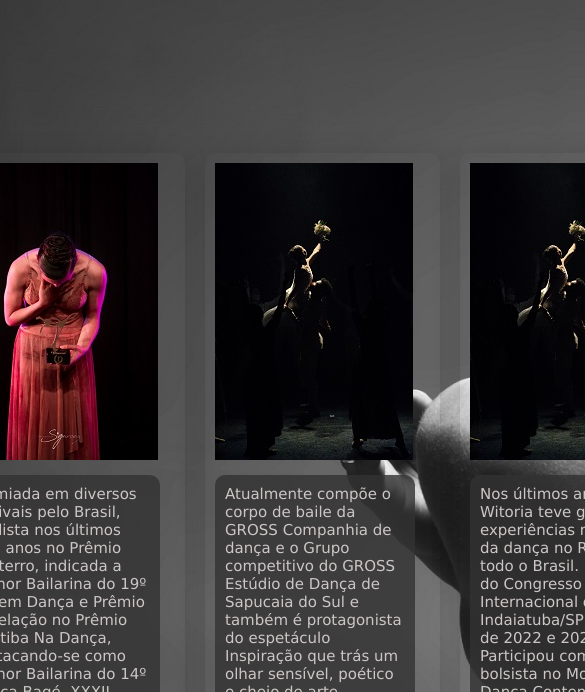
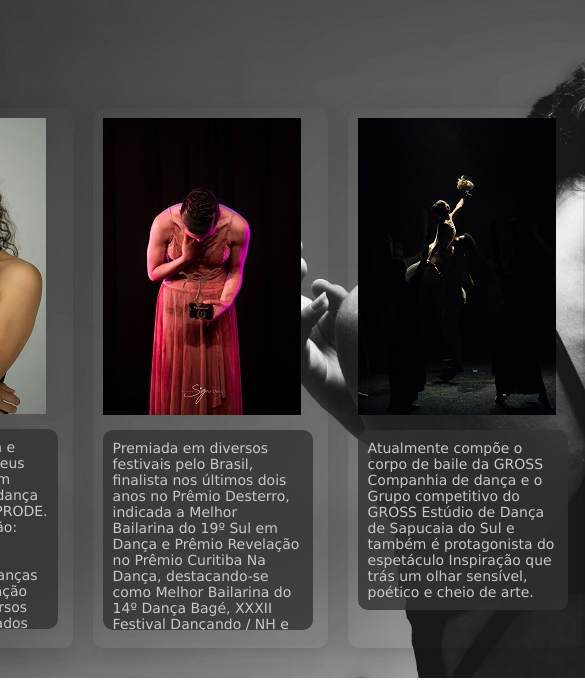
Before and after one commit to william-leao/Projeto-Portifolio-Bailarina-Witoria, a plain HTML site: page index.html in a window 390 px wide. Shown: the part 152-844 px from the top of the page, 585 px wide, since content can reach past the window. Drawn offline with Linux system fonts and the light colour scheme.

Commit message:
Add files via upload

```diff
--- a/src/css/estilos.css
+++ b/src/css/estilos.css
@@ -3,7 +3,10 @@ body {
     background-image: url('../imagens/fundo\ alternativo.jpeg');
     background-repeat: no-repeat;
     background-size: cover;
-    min-height: 100vh;
+    min-height: 60vh;
+    min-width: 80vh;
+
+
 
 }
 
@@ -23,17 +26,6 @@ body {
  display: flex;
  justify-content: center;
  align-items: center;
-
-
-
-
-
-
-
-
-
-
-
 
 
 }
@@ -59,7 +51,7 @@ body {
 .perfil-1 {
 
     width: 500px;
-    height: 650px;
+    height: 540px;
     padding: 10px;
     box-shadow: rgba(14, 14, 15, 0.2) 0px 7px 29px 0px;
     border-radius: 10px;
@@ -88,9 +80,10 @@ body {
 .perfil-1 .descricao .texto {
 
 
-    font-size: 15px;
+    font-size: 14px;
     padding: 10px;
-    max-height: 400px;
+    max-height: 200px;
+    width: 210px;
     overflow: auto;
     background-color: rgb(51, 50, 50, 0.8);
     border-top-left-radius: 10px;
--- a/src/css/responsivo.css
+++ b/src/css/responsivo.css
@@ -1,37 +1,23 @@
  @media(max-width: 620px){
     .cabecalho{
-        padding: 100px 0;
+
+        padding: 100px 0
     }
 
     .conteudo-1{
 
         padding: 0 30px;
         gap: 10px;
+
     }
     .primeira-imagem{
-        height: 800px;
+
+        height: 600px;
         width: 1000px;
         justify-content: center;
-    align-items: center;
+
 
     }
 
-    .perfil-1 .descricao .texto {
-        width: 200px;
 
-
-        font-size: 15px;
-        padding: 10px;
-        max-height: 400px;
-        overflow: auto;
-        background-color: rgb(51, 50, 50, 0.8);
-        border-top-left-radius: 10px;
-        border-top-right-radius: 10px;
-        border-bottom-left-radius: 10px;
-        border-bottom-right-radius: 10px;
-
-        color: rgb(206, 198, 198)
-
-
-    }
  }
```
Also changed, not shown: index.html (+2 -0 lines).
